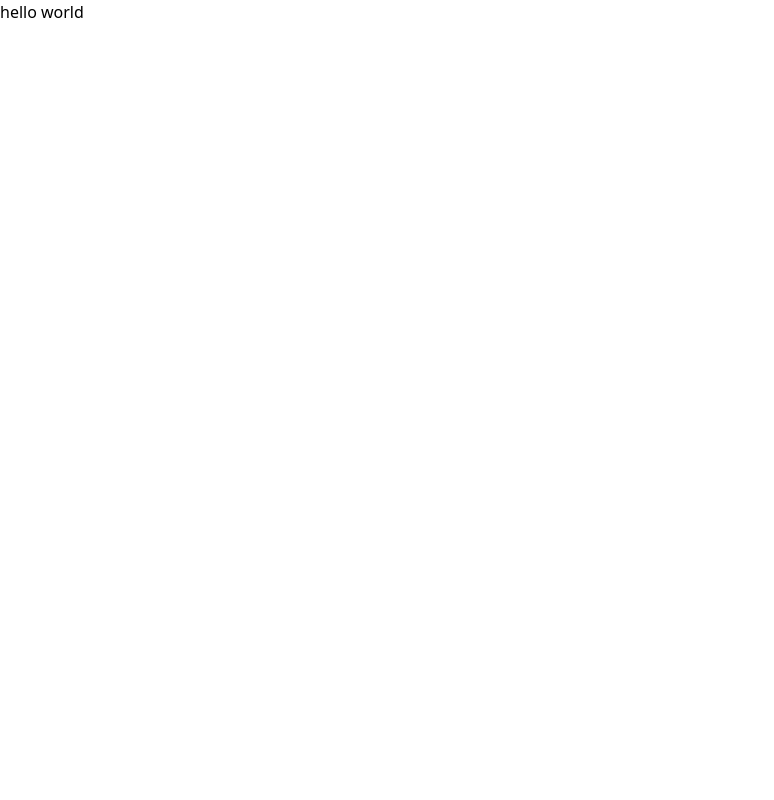
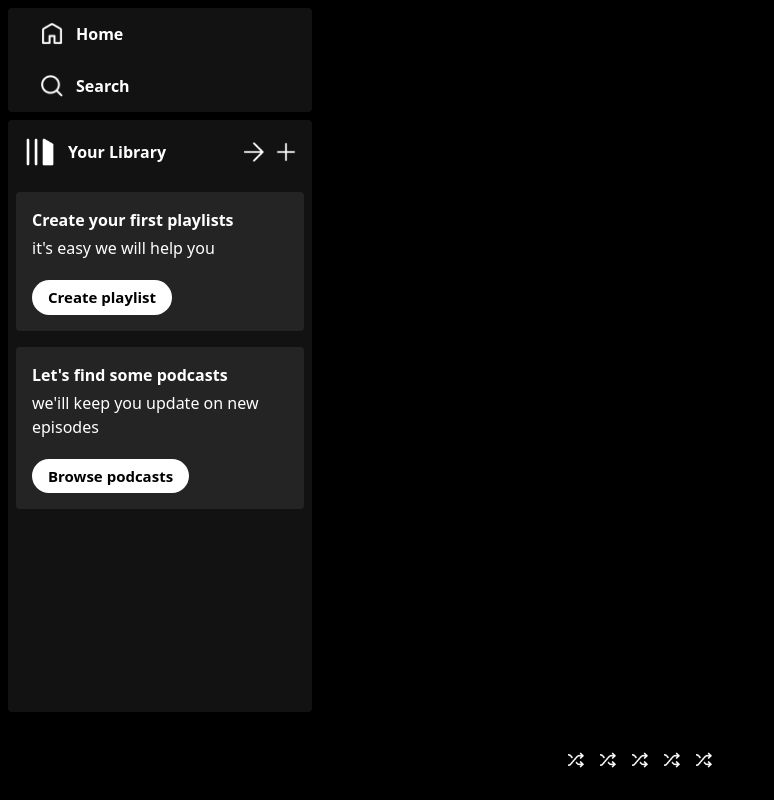
Before and after one commit to Binaa10/spotify-clone, a React (Vite) app: page / in a window 1280 px wide. Shown: the whole page, without its empty margins (0-774 px from the left). Built offline with nearby package versions, Linux system fonts and the light colour scheme.

Commit message:
add sidebar

```diff
--- a/src/App.jsx
+++ b/src/App.jsx
@@ -1,7 +1,16 @@
 import React from "react";
+import Sidebar from "./components/Sidebar";
+import Player from "./components/Player";
 
 function App() {
-  return <div>hello world</div>;
+  return (
+    <div className="h-screen bg-black">
+      <div className="h-[90%] flex">
+        <Sidebar />
+      </div>
+      <Player />
+    </div>
+  );
 }
 
 export default App;
--- /dev/null
+++ b/src/components/Player.jsx
@@ -0,0 +1,47 @@
+import React from "react";
+import { assets, songsData } from "../assets/assets";
+
+const Player = () => {
+  return (
+    <div className="h-[10%] bg-black flex justify-between items-center text-white px-4">
+      <div className="hidden lg-flex items-center gap-4">
+        <img className="w-12" src={songsData[0].image} alt="" />
+        <div>
+          <p>{songsData[0].name}</p>
+          <p>{songsData[0].desc.slice(0, 12)}</p>
+        </div>
+      </div>
+      <div className="flex flex-col items-center gap-1 m-auto">
+        <div className="flex gap-4">
+          <img
+            className="w-4 cursor-pointer"
+            src={assets.shuffle_icon}
+            alt=""
+          />
+          <img
+            className="w-4 cursor-pointer"
+            src={assets.shuffle_icon}
+            alt=""
+          />
+          <img
+            className="w-4 cursor-pointer"
+            src={assets.shuffle_icon}
+            alt=""
+          />
+          <img
+            className="w-4 cursor-pointer"
+            src={assets.shuffle_icon}
+            alt=""
+          />
+          <img
+            className="w-4 cursor-pointer"
+            src={assets.shuffle_icon}
+            alt=""
+          />
+        </div>
+      </div>
+    </div>
+  );
+};
+
+export default Player;
--- /dev/null
+++ b/src/components/Sidebar.jsx
@@ -0,0 +1,47 @@
+import React from "react";
+import { assets } from "../assets/assets";
+
+const Sidebar = () => {
+  return (
+    <div className="w-[25%] h-full p-2 flex-col gap-2 text-white hidden lg:flex">
+      <div className="bg-[#121212] h-[15%] rounded flex flex-col justify-around">
+        <div className="flex items-center gap-3 pl-8 cursor-pointer">
+          <img className="w-6" src={assets.home_icon} alt="" />
+          <p className="font-bold">Home</p>
+        </div>
+        <div className="flex items-center gap-3 pl-8 cursor-pointer">
+          <img className="w-6" src={assets.search_icon} alt="" />
+          <p className="font-bold">Search</p>
+        </div>
+      </div>
+      <div className="bg-[#121212] h-[85%] rounded">
+        <div className="p-4 flex items-center justify-between">
+          <div className="flex items-center gap-3">
+            <img className="w-8 " src={assets.stack_icon} alt="" />
+            <p className="font-semibold">Your Library</p>
+          </div>
+          <div className="flex items-center gap-3">
+            <img className="w-5" src={assets.arrow_icon} alt="" />
+            <img className="w-5" src={assets.plus_icon} alt="" />
+          </div>
+        </div>
+        <div className="p-4 bg-[#242424] m-2 rounded font-semibold flex flex-col items-start justify-start gap-1 pl-4">
+          <h1>Create your first playlists</h1>
+          <p className="font-light">it's easy we will help you</p>
+          <button className="px-4 py-1.5 bg-white text-[15px] text-black rounded-full mt-4 ">
+            Create playlist
+          </button>
+        </div>
+        <div className="p-4 bg-[#242424] m-2 rounded font-semibold flex flex-col items-start justify-start gap-1 pl-4 mt-4">
+          <h1>Let's find some podcasts</h1>
+          <p className="font-light">we'ill keep you update on new episodes</p>
+          <button className="px-4 py-1.5 bg-white text-[15px] text-black rounded-full mt-4 ">
+            Browse podcasts
+          </button>
+        </div>
+      </div>
+    </div>
+  );
+};
+
+export default Sidebar;
```
